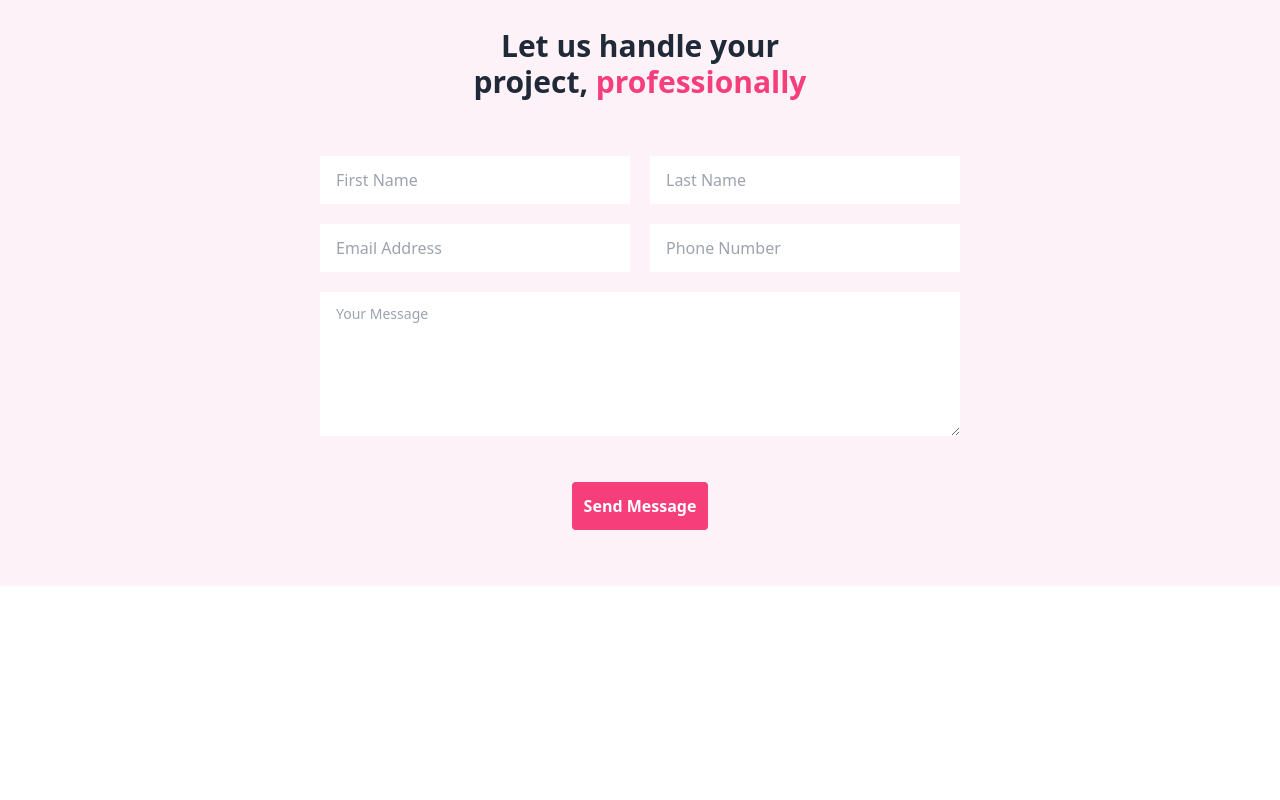
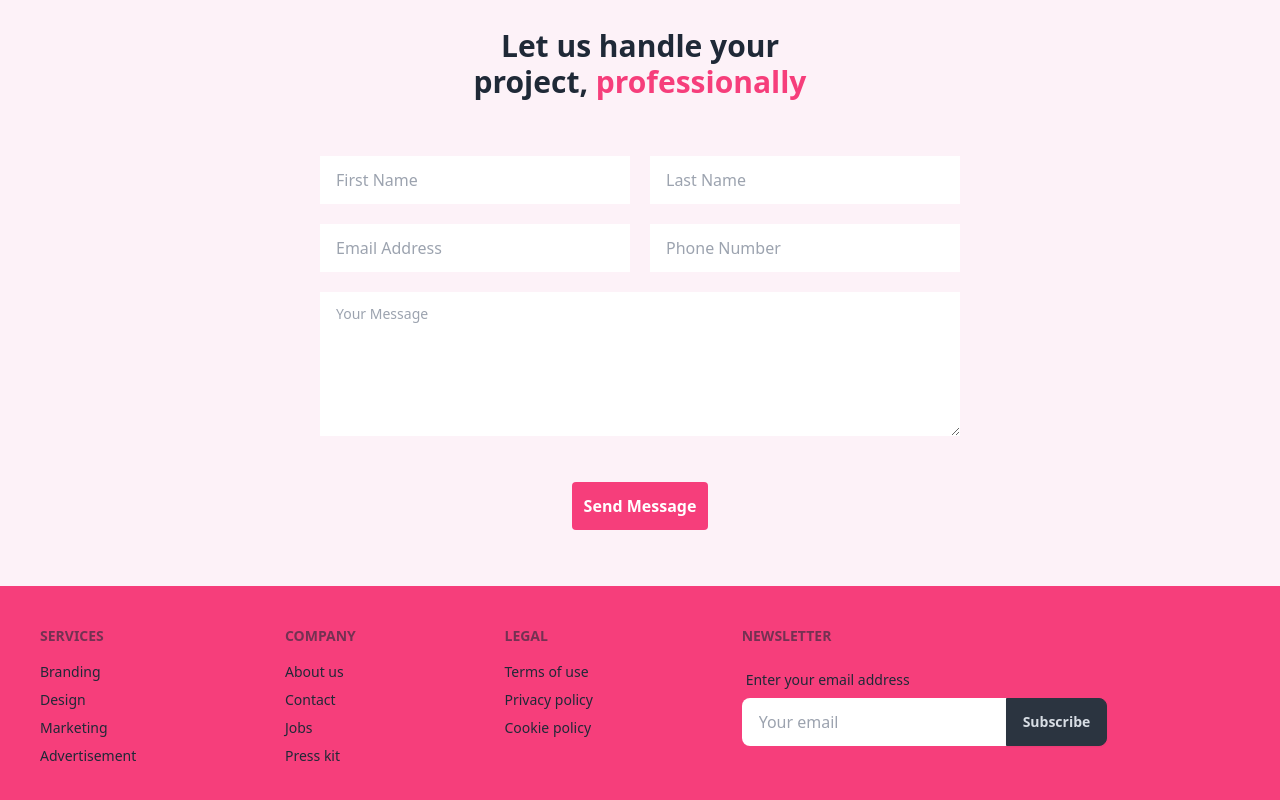
Before and after one commit to liton61/parlour-client, a React (Vite) app: page / in a window 1280 px wide. Shown: the part 3155-3955 px from the top of the page. Before the commit the page ends 3741 px from the top, so only its background shows below. Built offline with nearby package versions, Linux system fonts and the light colour scheme.

Commit message:
footer added

```diff
--- /dev/null
+++ b/src/Footer/Footer.jsx
@@ -0,0 +1,44 @@
+
+
+const Footer = () => {
+    return (
+        <div>
+            <footer className="footer p-10 bg-[#F63E7B] text-base-content">
+                <nav>
+                    <h6 className="footer-title">Services</h6>
+                    <a className="link link-hover">Branding</a>
+                    <a className="link link-hover">Design</a>
+                    <a className="link link-hover">Marketing</a>
+                    <a className="link link-hover">Advertisement</a>
+                </nav>
+                <nav>
+                    <h6 className="footer-title">Company</h6>
+                    <a className="link link-hover">About us</a>
+                    <a className="link link-hover">Contact</a>
+                    <a className="link link-hover">Jobs</a>
+                    <a className="link link-hover">Press kit</a>
+                </nav>
+                <nav>
+                    <h6 className="footer-title">Legal</h6>
+                    <a className="link link-hover">Terms of use</a>
+                    <a className="link link-hover">Privacy policy</a>
+                    <a className="link link-hover">Cookie policy</a>
+                </nav>
+                <form>
+                    <h6 className="footer-title">Newsletter</h6>
+                    <fieldset className="form-control w-80">
+                        <label className="label">
+                            <span className="label-text">Enter your email address</span>
+                        </label>
+                        <div className="join">
+                            <input type="text" placeholder="Your email" className="input focus:outline-none join-item" />
+                            <button className="btn btn-neutral join-item">Subscribe</button>
+                        </div>
+                    </fieldset>
+                </form>
+            </footer>
+        </div>
+    );
+};
+
+export default Footer;
--- a/src/Root/Root.jsx
+++ b/src/Root/Root.jsx
@@ -1,5 +1,6 @@
 import { Outlet } from "react-router-dom";
 import Navbar from "../Navbar/Navbar";
+import Footer from "../Footer/Footer";
 
 
 const Root = () => {
@@ -7,6 +8,7 @@
         <div>
             <Navbar></Navbar>
             <Outlet></Outlet>
+            <Footer></Footer>
         </div>
     );
 };
```
